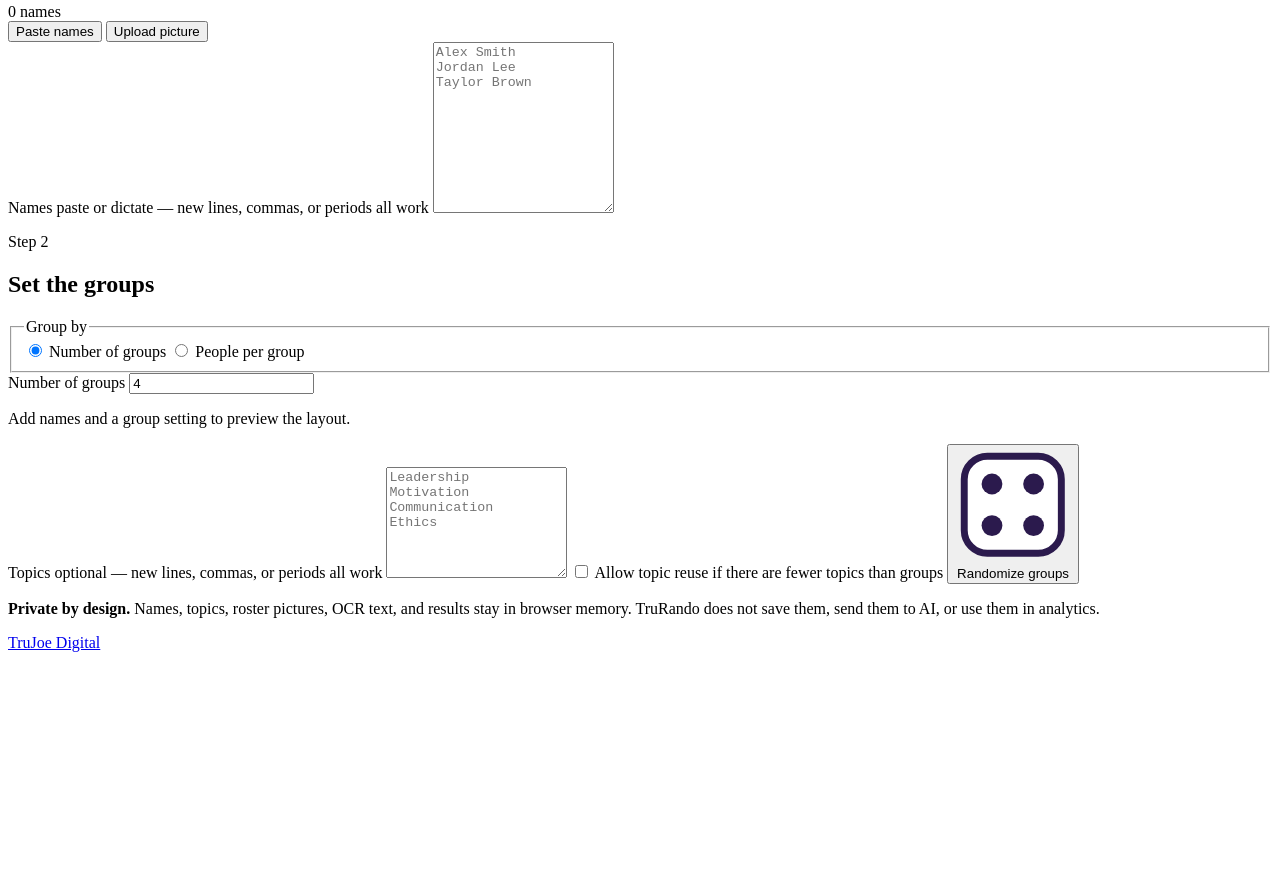
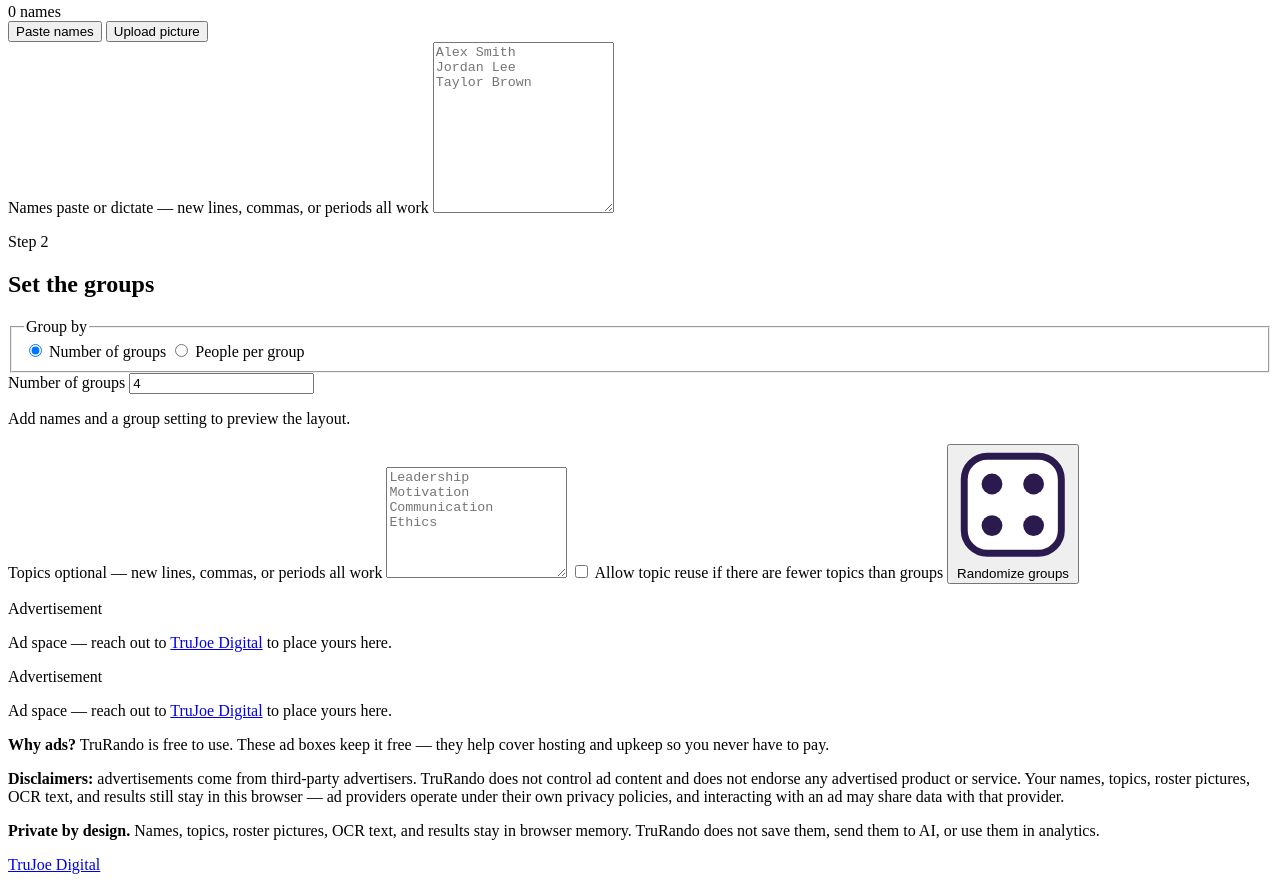
Before and after one commit to TruJ0e/TruRando, a website with bundled scripts: page index.html in a window 1280 px wide. Shown: the part 2363-3253 px from the top of the page. Before the commit the page ends 3031 px from the top, so only its background shows below. Built offline with nearby package versions, Linux system fonts and the light colour scheme; files whose address does not match are found by name.

Commit message:
Add bottom ad zone: labeled Advertisement slots, why-ads explainer, disclaimers (index.html)

```diff
--- a/index.html
+++ b/index.html
@@ -144,6 +144,25 @@
     </section>
   </main>
 
+  <section class="ad-zone" aria-label="Advertisements">
+    <div class="ad-slots">
+      <div class="ad-slot" data-ad-slot="bottom-1">
+        <p class="ad-label">Advertisement</p>
+        <!-- Ad slot 1: drop your ad-network snippet (or static creative) here. -->
+        <p class="ad-placeholder">Ad space — reach out to <a href="https://trujoedigital.com" target="_blank" rel="noopener">TruJoe Digital</a> to place yours here.</p>
+      </div>
+      <div class="ad-slot" data-ad-slot="bottom-2">
+        <p class="ad-label">Advertisement</p>
+        <!-- Ad slot 2: drop your ad-network snippet (or static creative) here. -->
+        <p class="ad-placeholder">Ad space — reach out to <a href="https://trujoedigital.com" target="_blank" rel="noopener">TruJoe Digital</a> to place yours here.</p>
+      </div>
+    </div>
+    <div class="ad-explainer">
+      <p><strong>Why ads?</strong> TruRando is free to use. These ad boxes keep it free — they help cover hosting and upkeep so you never have to pay.</p>
+      <p class="ad-disclaimer"><strong>Disclaimers:</strong> advertisements come from third-party advertisers. TruRando does not control ad content and does not endorse any advertised product or service. Your names, topics, roster pictures, OCR text, and results still stay in this browser — ad providers operate under their own privacy policies, and interacting with an ad may share data with that provider.</p>
+    </div>
+  </section>
+
   <footer class="site-footer">
     <p><strong>Private by design.</strong> Names, topics, roster pictures, OCR text, and results stay in browser memory. TruRando does not save them, send them to AI, or use them in analytics.</p>
     <p class="footer-brand"><a href="https://trujoedigital.com" target="_blank" rel="noopener">TruJoe Digital</a></p>
```
